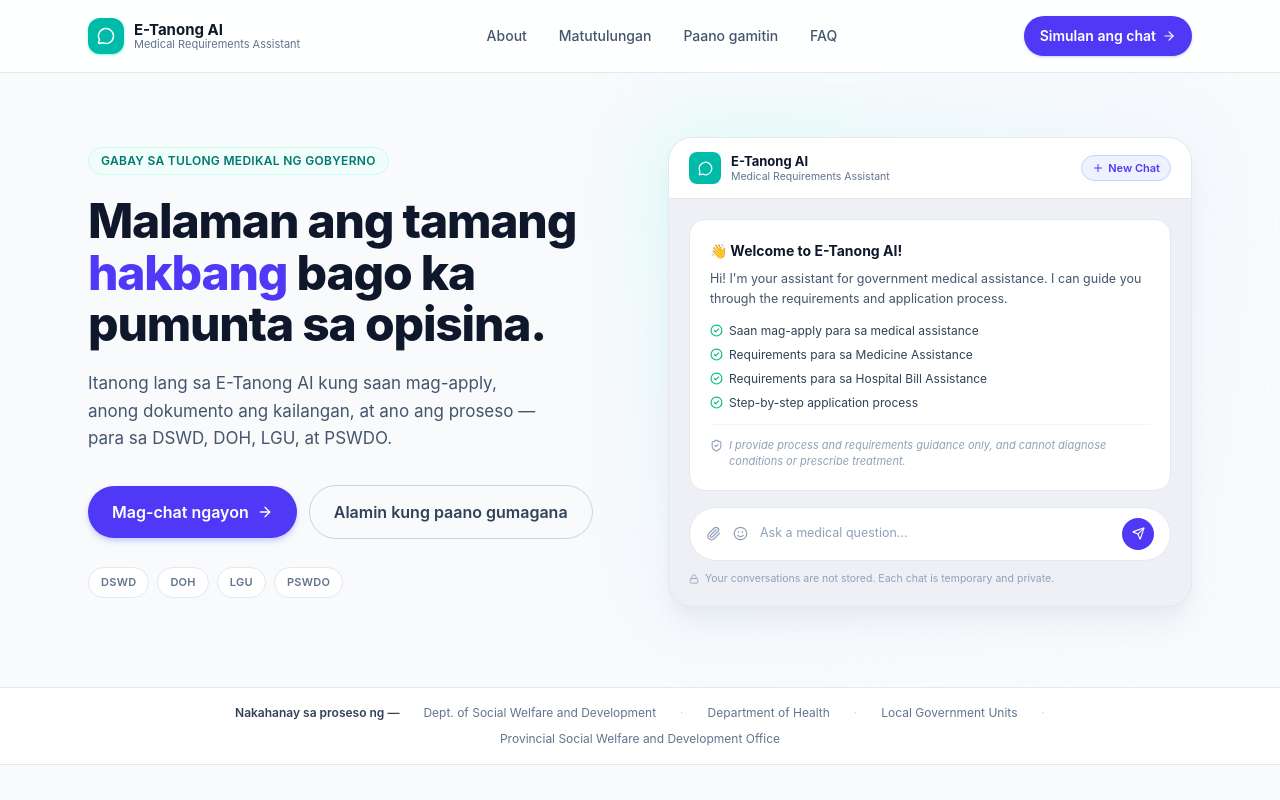
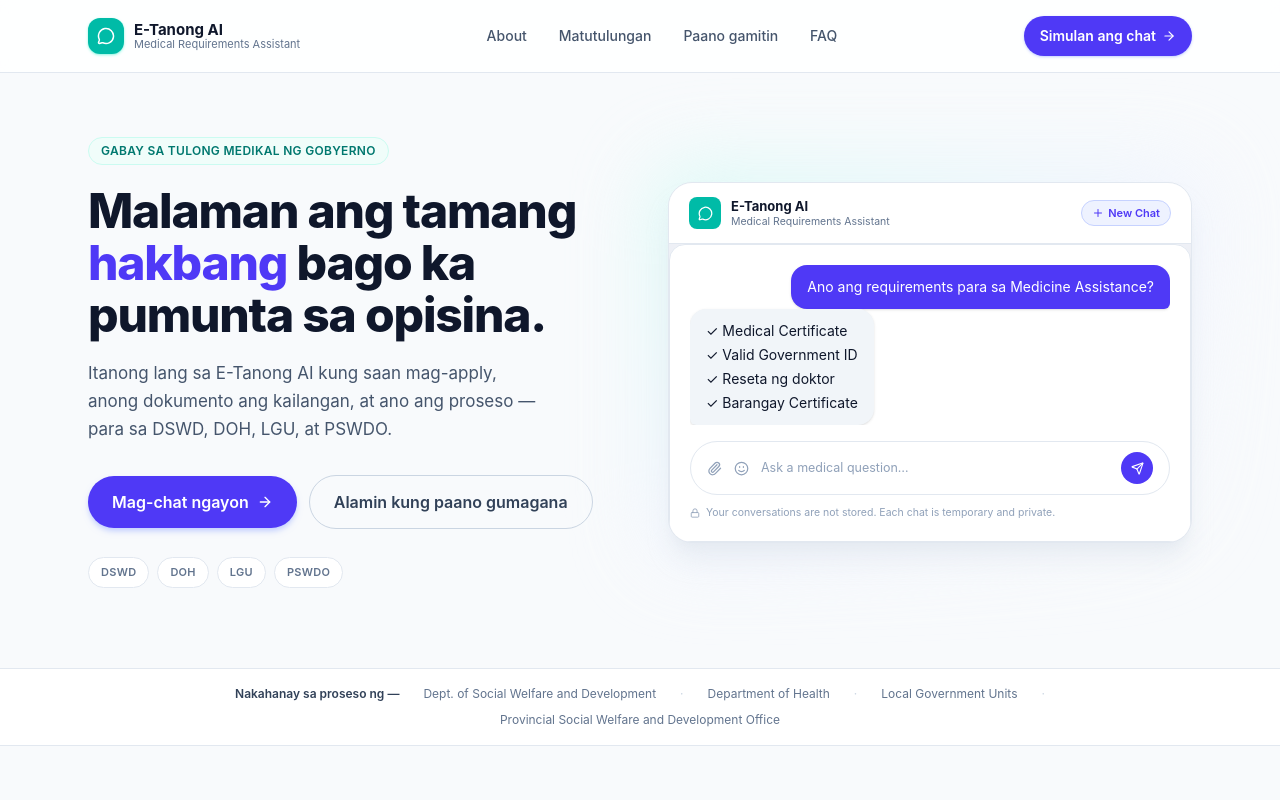
Before and after one commit to janrelle24/ai-inquiry-assistant, a React app in the folder frontend/: page / in a window 1280 px wide. Shown: the top 800 px of the page. Built offline with nearby package versions, Linux system fonts and the light colour scheme; the HTML template or start-up script is replaced by a standard one.

Commit message:
add user message and ai response animations on chat mockup

```diff
--- a/frontend/src/pages/LandingPage.jsx
+++ b/frontend/src/pages/LandingPage.jsx
@@ -1,4 +1,4 @@
-import { useState } from "react";
+import { useState, useEffect } from "react";
 import { Link } from "react-router-dom";
 import {
     MessageCircle,
@@ -17,10 +17,31 @@ import {
     Plus,
     ArrowRight,
 } from "lucide-react";
-
-export default function ETanongLanding() {
-    const [openFaq, setOpenFaq] = useState(0);
-    //const [typedStep, setTypedStep] = useState(0);
+const conversations = [
+    {
+        question: "Ano ang requirements para sa Medicine Assistance?",
+        answer: [
+        "Medical Certificate",
+        "Valid Government ID",
+        "Reseta ng doktor",
+        "Barangay Certificate"
+        ]
+    },
+    {
+        question: "Saan ako mag-a-apply?",
+        answer: [
+        "Depende sa iyong sitwasyon.",
+        "Maaaring DSWD, DOH, LGU, o PSWDO."
+        ]
+    },
+    {
+        question: "Libre ba ang serbisyo?",
+        answer: [
+        "Oo.",
+        "Libre ang paggamit ng E-Tanong AI."
+        ]
+    }
+];
 
 const suggestions = [
     { icon: CheckCircle2, color: "text-emerald-600 bg-emerald-50", text: "Ano ang mga programang inaalok ng DSWD, DOH, LGU, at PSWDO?" },
@@ -51,6 +72,35 @@ export default function ETanongLanding() {
     { q: "Pwede ba akong ma-refer sa maling ahensya?", a: "Sinusunod ng mga sagot ang alam na proseso ng DSWD, DOH, LGU, at PSWDO, pero laging mabuting kumpirmahin sa opisina bago pumunta." },
     { q: "Nagbibigay ba ito ng medical advice?", a: "Hindi. Gabay lamang ito sa proseso at requirements — hindi ito nagde-diagnose ng kondisyon o nagrereseta ng gamot." },
 ];
+
+export default function ETanongLanding() {
+    const [openFaq, setOpenFaq] = useState(0);
+    const [chatStage, setChatStage] = useState("user");
+    const [currentChat, setCurrentChat] = useState(0);
+
+    useEffect(() => {
+        const user = setTimeout(() => {
+            setChatStage("user");
+        }, 0);
+        const typing = setTimeout(() => {
+            setChatStage("typing");
+        }, 1800);
+        const reply = setTimeout(() => {
+            setChatStage("reply");
+        }, 3000);
+        const next = setTimeout(() => {
+            setCurrentChat((prev) => (prev + 1) % conversations.length);
+        }, 6500);
+
+
+        return () => {
+            clearTimeout(user);
+            clearTimeout(typing);
+            clearTimeout(reply);
+            clearTimeout(next);
+        };
+    }, [currentChat]);
+
 
     return (
         <div className="min-h-screen bg-slate-50 text-slate-900 font-sans">
@@ -135,32 +185,46 @@ export default function ETanongLanding() {
                                 <Plus size={12} /> New Chat
                             </div>
                         </div>
+                        <div className="bg-white rounded-2xl border border-slate-200 p-5">
+                            <div className="h-40 overflow-y-auto">
+                                {/* USER */}
 
-                        <div className="p-5">
-                            <div className="bg-white rounded-2xl border border-slate-200 p-5">
-                                <p className="font-bold text-slate-900 text-[14px] mb-2">👋 Welcome to E-Tanong AI!</p>
-                                <p className="text-[12.5px] text-slate-600 mb-3 leading-relaxed">
-                                Hi! I'm your assistant for government medical assistance. I can guide you through the requirements and application process.
-                                </p>
-                                <ul className="space-y-1.5 mb-3">
-                                {[
-                                    "Saan mag-apply para sa medical assistance",
-                                    "Requirements para sa Medicine Assistance",
-                                    "Requirements para sa Hospital Bill Assistance",
-                                    "Step-by-step application process",
-                                ].map((item) => (
-                                    <li key={item} className="flex items-start gap-1.5 text-[12px] text-slate-700">
-                                    <CheckCircle2 size={13} className="text-emerald-500 mt-0.5 shrink-0" />
-                                    {item}
-                                    </li>
-                                ))}
-                                </ul>
-                                <div className="pt-3 border-t border-slate-100 flex items-start gap-1.5 text-[11px] text-slate-400 italic">
-                                    <ShieldCheck size={13} className="mt-0.5 shrink-0" />
-                                    I provide process and requirements guidance only, and cannot diagnose conditions or prescribe treatment.
+                                {chatStage !== "hidden" && (
+                                    <div className="flex justify-end">
+                                        <div className="bg-indigo-600 text-white rounded-2xl rounded-br-md px-4 py-3 text-sm max-w-[80%] shadow">
+                                            {conversations[currentChat].question}
                                         </div>
                                     </div>
+                                )}
 
+                                {/* AI Typing */}
+
+                                {chatStage === "typing" && (
+                                    <div className="flex">
+                                        <div className="bg-slate-100 rounded-2xl rounded-bl-md px-4 py-3">
+                                            <div className="flex gap-1">
+                                                <span className="w-2 h-2 rounded-full bg-slate-400 animate-bounce"></span>
+                                                <span className="w-2 h-2 rounded-full bg-slate-400 animate-bounce [animation-delay:.15s]"></span>
+                                                <span className="w-2 h-2 rounded-full bg-slate-400 animate-bounce [animation-delay:.3s]"></span>
+                                            </div>
+                                        </div>
+                                    </div>
+                                )}
+
+                                {/* AI Reply */}
+
+                                {chatStage === "reply" && (
+                                    <div className="flex">
+                                        <div className="bg-slate-100 rounded-2xl rounded-bl-md px-4 py-3 text-sm max-w-[85%] space-y-1 shadow">
+
+                                            {conversations[currentChat].answer.map((item) => (
+                                            <div key={item}>✓ {item}</div>
+                                            ))}
+
+                                        </div>
+                                    </div>
+                                )}
+                            </div>
                             <div className="mt-4 bg-white rounded-full border border-slate-200 px-4 py-2.5 flex items-center gap-3">
                                 <Paperclip size={15} className="text-slate-400" />
                                 <Smile size={15} className="text-slate-400" />
```
Lines whose indentation alone changed are shown as unchanged.
